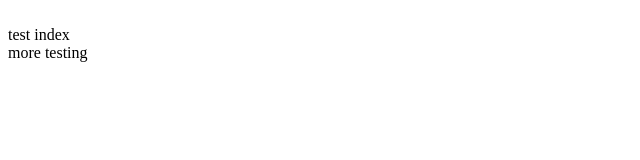
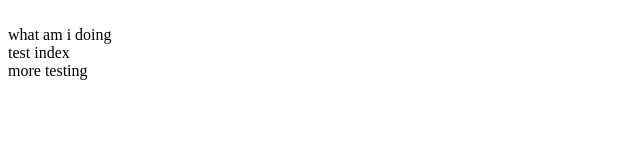
Before and after one commit to codyprickett/FridayNight, a plain HTML site: page index.html in a window 1280 px wide. Shown: the whole page, without its empty margins (0-640 px from the left). Drawn offline with Linux system fonts and the light colour scheme.

Commit message:
Update index.html

```diff
--- a/index.html
+++ b/index.html
@@ -1,2 +1,5 @@
+<html>
+<br>what am i doing
 <br>test index
 <br>more testing
+</html>
```
